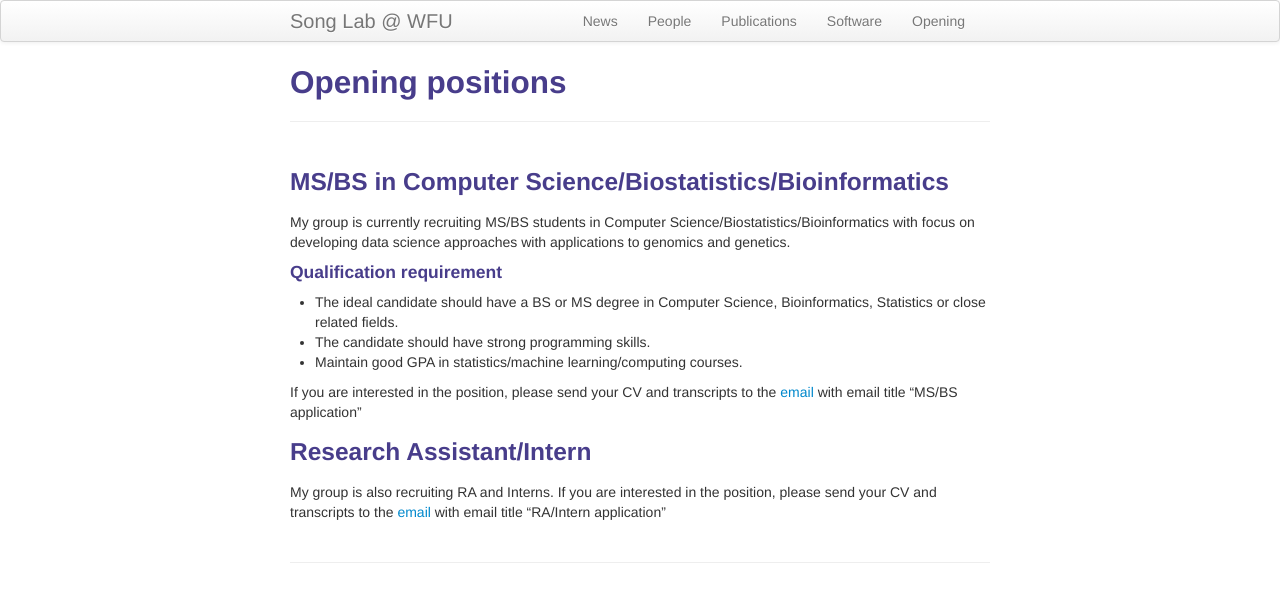
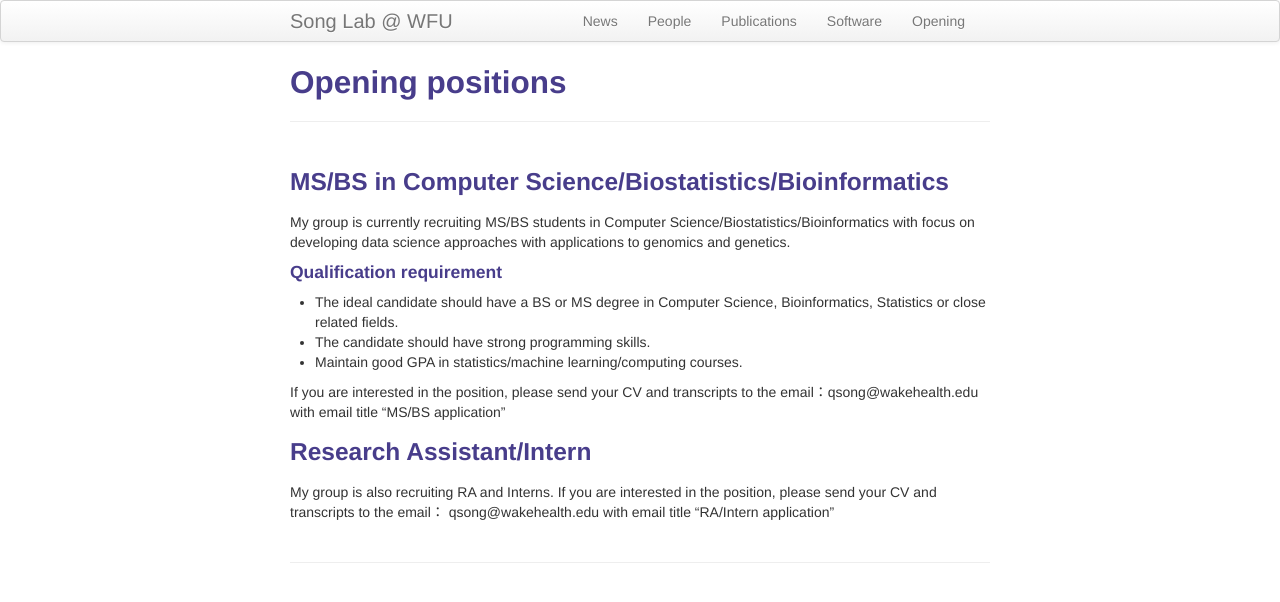
Before and after one commit to songqianqianlab/songqianqianlab.github.io2, a Jekyll site: the page built from pages/opening.md, in a window 1280 px wide. Shown: the top 602 px of the page. Built offline with Jekyll 4.4.1, drawn with Linux system fonts in a browser that asks for light colours.

Commit message:
Update opening.md

```diff
--- a/pages/opening.md
+++ b/pages/opening.md
@@ -13,7 +13,7 @@ My group is currently recruiting MS/BS students in Computer Science/Biostatistic
 * The candidate should have strong programming skills.
 * Maintain good GPA in statistics/machine learning/computing courses.
 
-If you are interested in the position, please send your CV and transcripts to the [email](qsong@wakehealth.edu) with email title "MS/BS application"
+If you are interested in the position, please send your CV and transcripts to the email：qsong@wakehealth.edu with email title "MS/BS application"
 
 ### Research Assistant/Intern
-My group is also recruiting RA and Interns. If you are interested in the position, please send your CV and transcripts to the [email](qsong@wakehealth.edu) with email title "RA/Intern application"
+My group is also recruiting RA and Interns. If you are interested in the position, please send your CV and transcripts to the email： qsong@wakehealth.edu with email title "RA/Intern application"
```
